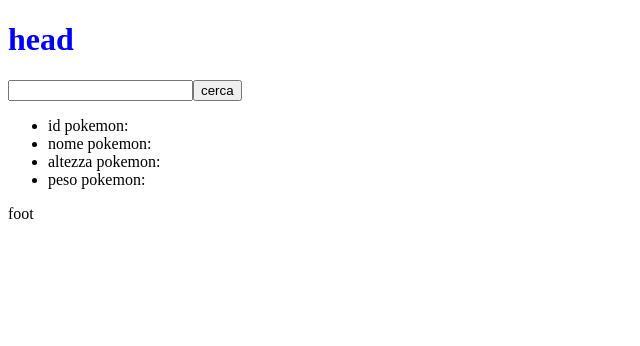
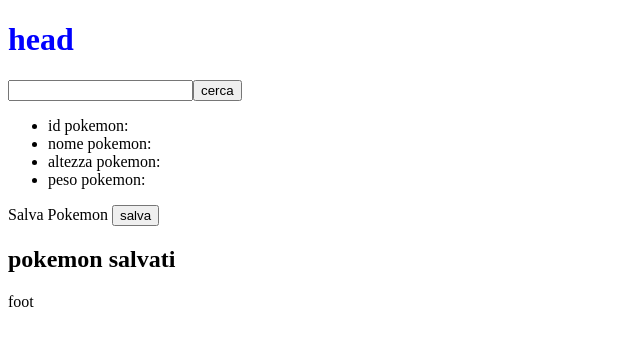
Before and after one commit to LuigiRiva99/vue-pokedex, a Vue app: page / in a window 1280 px wide. Shown: the top 346 px of the page, without its empty margins (0-640 px from the left). Built offline with nearby package versions, Linux system fonts and the light colour scheme.

Commit message:
ADD possibility to save and remove pokemons from a list

```diff
--- a/src/components/SearchBar.vue
+++ b/src/components/SearchBar.vue
@@ -10,6 +10,15 @@
                     <li>altezza pokemon: {{ pokemon.height }}</li>
                     <li>peso pokemon: {{ pokemon.weight }}</li>
                 </ul>
+                <span>Salva Pokemon</span> <button @click="savePokemon">salva</button>
+            </div>
+            <div>
+                <h2>pokemon salvati</h2>
+                <div>
+                    <ul>
+                        <li v-for="(pokemonSalvato, index) in savedPokemons">{{ pokemonSalvato.name }} <button @click="deletePokemon(index)">elimina</button></li>
+                    </ul>
+                </div>
             </div>
         </div>
     </div>
@@ -22,6 +31,7 @@ import axios from 'axios';
             return {
                 userInput : '',
                 pokemon: {},
+                savedPokemons: []
             }
         },
 
@@ -40,6 +50,29 @@ import axios from 'axios';
                     console.log('errore nella chiamata API');
 
                 });
+            },
+
+            //salvo il pokemon con il localstorage
+            savePokemon(){
+                //controllo se il pokemon esiste già nella lista
+                if (!this.savedPokemons.some(pkmn => pkmn.name === this.pokemon.name)){
+                    this.savedPokemons.push(this.pokemon);
+                    localStorage.setItem('savedPokemons' , JSON.stringify(this.savedPokemons) )
+                }
+            },
+
+            //elimino il pokemon dalla lista
+            deletePokemon(index) {
+                this.savedPokemons.splice(index, 1);
+                localStorage.setItem('savedPokemons', JSON.stringify(this.savedPokemons));
+            }
+        },
+
+        created() {
+            const saved = localStorage.getItem('savedPokemons');
+
+            if (saved) {
+                this.savedPokemons = JSON.parse(saved);
             }
         }
     }
```
